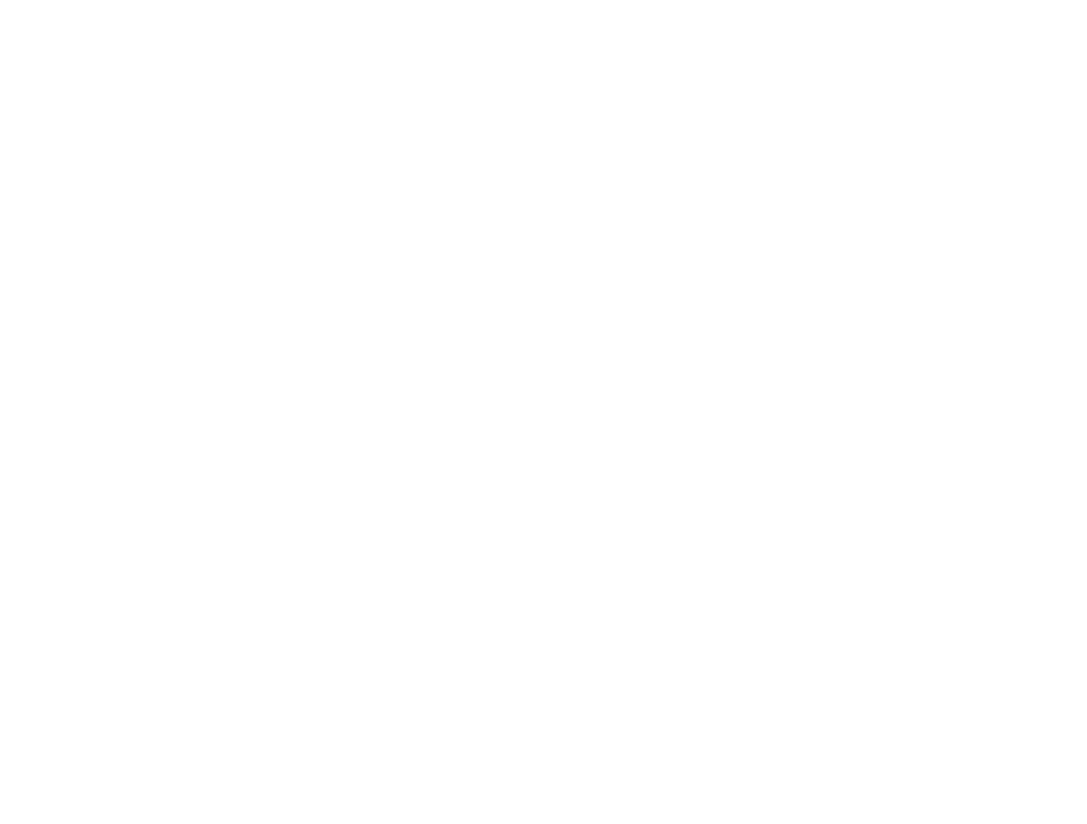
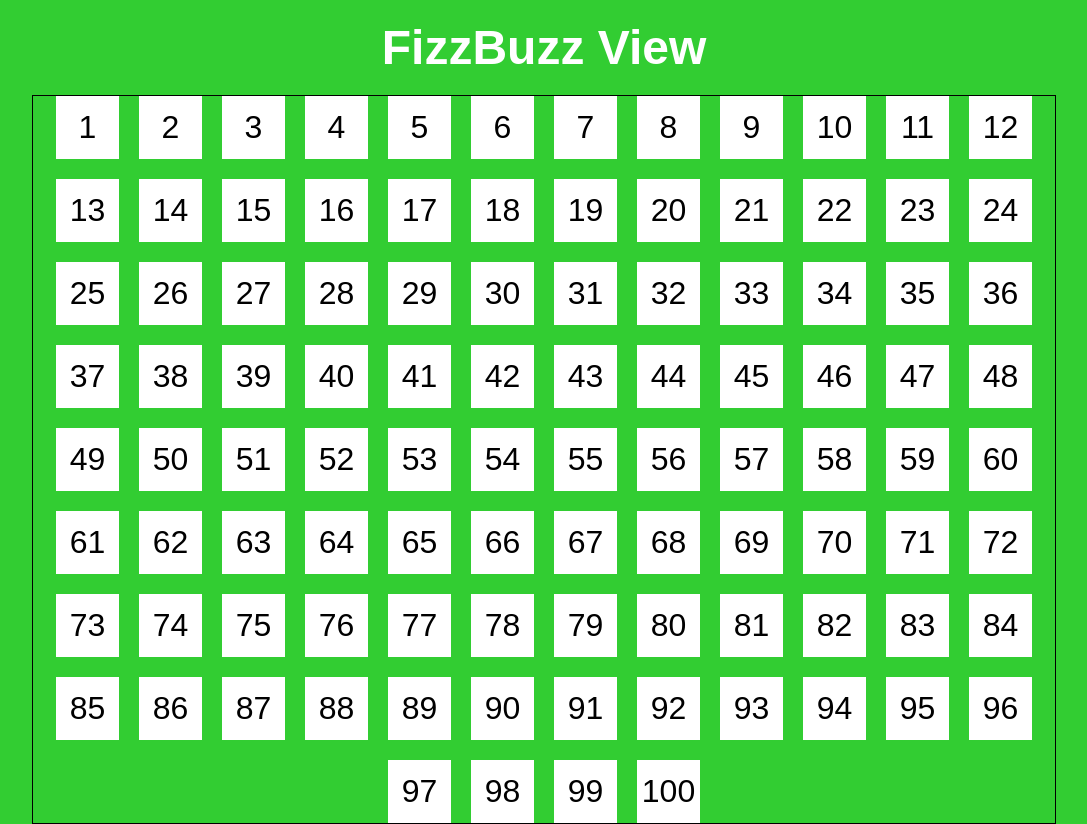
Before and after one commit to LucaCavatassi/js-fizzbuzz, a plain HTML site: page index.html in a window 1280 px wide. Shown: the whole page, without its empty margins (96-1183 px from the left). Before the commit the page ends 800 px from the top, so only its background shows below. Drawn offline with Linux system fonts and the light colour scheme.

Commit message:
feat: box printed in html

```diff
--- /dev/null
+++ b/css/style.css
@@ -0,0 +1,52 @@
+/* RESET */
+* {
+    margin: 0;
+    padding: 0;
+    box-sizing: border-box;
+}
+
+/* COMMON */
+body {
+    font-family: Arial, Helvetica, sans-serif;
+    background-color: limegreen;
+}
+
+/* MAIN */
+main h1{
+    color: white;
+    text-align: center;
+    padding: 20px 0;
+    font-size: 3rem;
+}
+
+/* BOX-CONTAINER */
+.container {
+    border: 1px solid black;
+    width: 80%;
+    margin: 0 auto;
+}
+
+/* ROW */
+.row {
+    display: flex;
+    gap: 20px;
+    flex-wrap: wrap;
+    justify-content: center;
+}
+
+/* BOXES */
+.box {
+    height: 63px;
+    width: 63px;
+    display: flex;
+    justify-content: center;
+    align-items: center;
+
+    /* debug */
+    background-color: white;
+}
+
+/* BOXES-INNER */
+.number {
+    font-size: 2rem;
+}
--- a/index.html
+++ b/index.html
@@ -4,8 +4,20 @@
     <meta charset="UTF-8">
     <meta name="viewport" content="width=device-width, initial-scale=1.0">
     <title>FizzBuzz</title>
+    <!-- CSS -->
+    <link rel="stylesheet" href="./css/style.css">
 </head>
 <body>
+    <main>
+        <h1>FizzBuzz View</h1>
+
+        <div class="container">
+            <div class="row">
+                <!-- <div class="box"> <span class="number">1</span></div> -->
+            </div>
+        </div>
+    </main>
+
 
     <script src="./js/script.js"></script>
 </body>
--- a/js/script.js
+++ b/js/script.js
@@ -7,4 +7,8 @@
         console.log("Buzz");
     }else
     console.log(i);
+
+    const numberElem = `<div class="box"><span class="number">${i}</span></div>`
+    document.querySelector(".row").innerHTML += numberElem
+
 }
```
